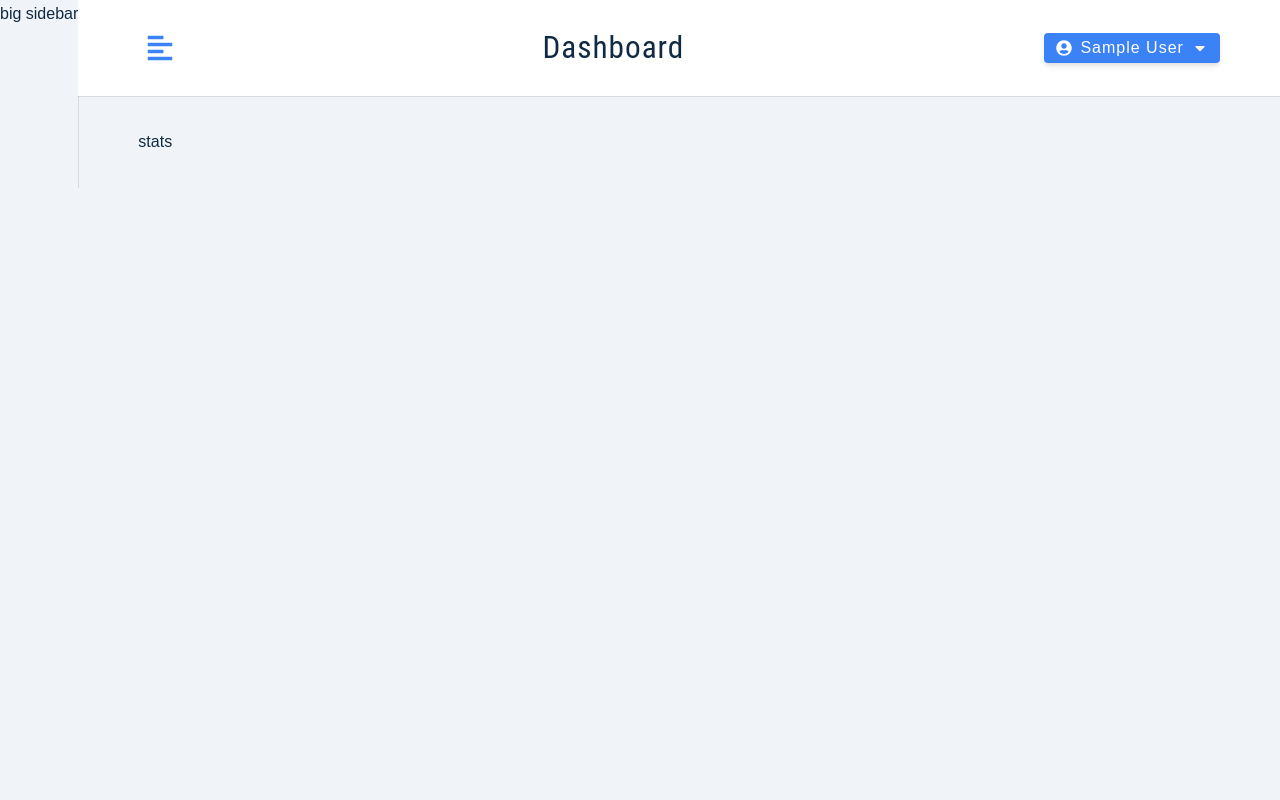
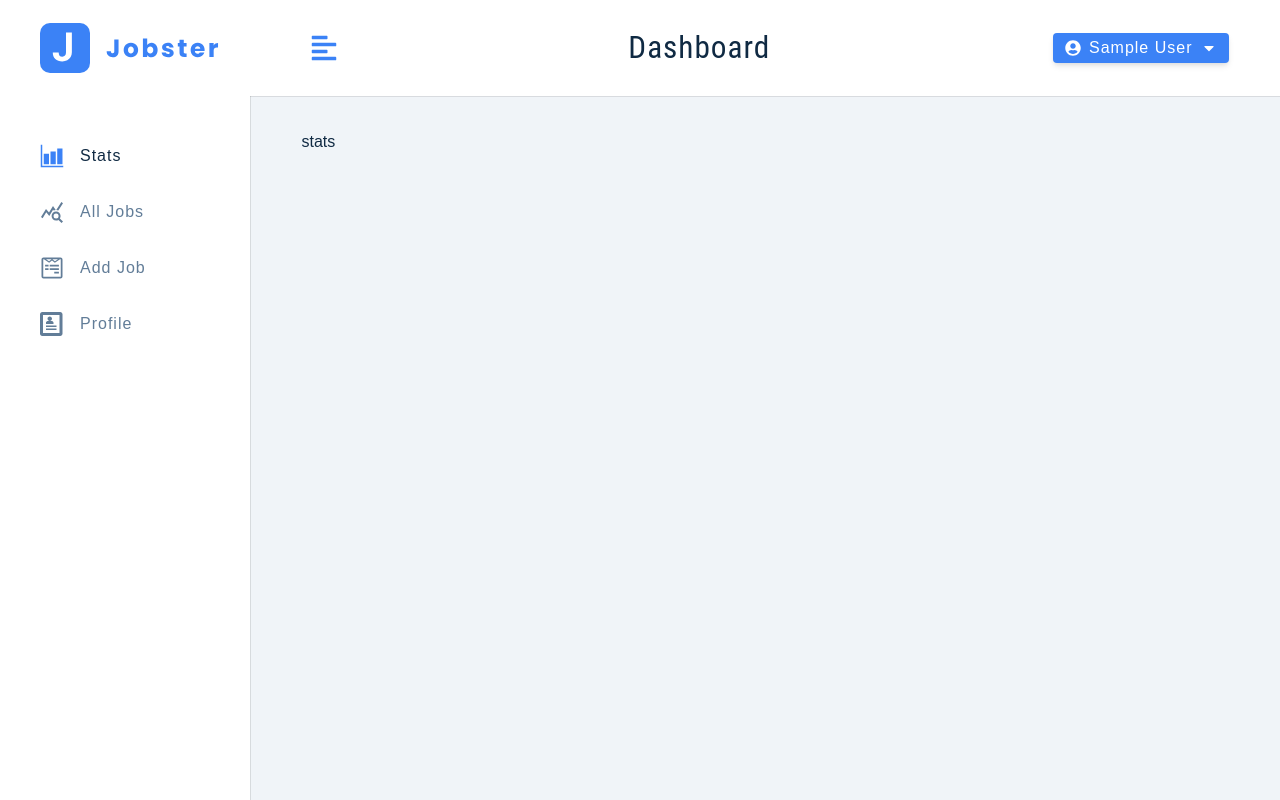
Before and after one commit to Aymen-s/Jobster, a React (Create React App) app: page / in a window 1280 px wide. Built offline with nearby package versions, Linux system fonts and the light colour scheme; sample sign-in values are in the browser's storage.

Commit message:
completing the navbar for both small and big screen

```diff
--- a/src/components/BigSidebar.js
+++ b/src/components/BigSidebar.js
@@ -1,6 +1,28 @@
+import NavLinks from "./NavLinks";
+import Logo from "../components/Logo";
 import Wrapper from "../assets/wrappers/BigSidebar";
-function BigSidebar() {
-  return <Wrapper>big sidebar</Wrapper>;
-}
+import { useSelector } from "react-redux";
+
+const BigSidebar = () => {
+  const { isSidebarOpen } = useSelector((store) => store.user);
+  return (
+    <Wrapper>
+      <div
+        className={
+          isSidebarOpen
+            ? "sidebar-container "
+            : "sidebar-container show-sidebar"
+        }
+      >
+        <div className="content">
+          <header>
+            <Logo />
+          </header>
+          <NavLinks />
+        </div>
+      </div>
+    </Wrapper>
+  );
+};
 
 export default BigSidebar;
--- /dev/null
+++ b/src/components/NavLinks.js
@@ -0,0 +1,28 @@
+import { NavLink } from "react-router-dom";
+import links from "../utils/links";
+
+const NavLinks = ({ toggleSidebar }) => {
+  return (
+    <div className="nav-links">
+      {links.map((link) => {
+        const { text, path, id, icon } = link;
+
+        return (
+          <NavLink
+            to={path}
+            key={id}
+            onClick={toggleSidebar}
+            className={({ isActive }) =>
+              isActive ? "nav-link active" : "nav-link"
+            }
+          >
+            <span className="icon">{icon}</span>
+            {text}
+          </NavLink>
+        );
+      })}
+    </div>
+  );
+};
+
+export default NavLinks;
--- a/src/components/SmallSidebar.js
+++ b/src/components/SmallSidebar.js
@@ -1,7 +1,36 @@
 import Wrapper from "../assets/wrappers/SmallSidebar";
+import { FaTimes } from "react-icons/fa";
 
-function SmallSidebar() {
-  return <Wrapper>small sidebar</Wrapper>;
-}
+import Logo from "./Logo";
+import { useSelector, useDispatch } from "react-redux";
+import { toggleSidebar } from "../features/user/userSlice";
+import NavLinks from "./NavLinks";
+
+export const SmallSidebar = () => {
+  const { isSidebarOpen } = useSelector((store) => store.user);
+  const dispatch = useDispatch();
+  const toggle = () => {
+    dispatch(toggleSidebar());
+  };
+  return (
+    <Wrapper>
+      <div
+        className={
+          isSidebarOpen ? "sidebar-container show-sidebar" : "sidebar-container"
+        }
+      >
+        <div className="content">
+          <button className="close-btn" onClick={toggle}>
+            <FaTimes />
+          </button>
+          <header>
+            <Logo />
+          </header>
+          <NavLinks toggleSidebar={toggle} />
+        </div>
+      </div>
+    </Wrapper>
+  );
+};
 
 export default SmallSidebar;
--- /dev/null
+++ b/src/utils/links.js
@@ -0,0 +1,33 @@
+import { IoBarChartSharp } from "react-icons/io5";
+import { MdQueryStats } from "react-icons/md";
+import { FaWpforms } from "react-icons/fa";
+import { ImProfile } from "react-icons/im";
+
+const links = [
+  {
+    id: 1,
+    text: "stats",
+    path: "/",
+    icon: <IoBarChartSharp />,
+  },
+  {
+    id: 2,
+    text: "all jobs",
+    path: "all-jobs",
+    icon: <MdQueryStats />,
+  },
+  {
+    id: 3,
+    text: "add job",
+    path: "add-job",
+    icon: <FaWpforms />,
+  },
+  {
+    id: 4,
+    text: "profile",
+    path: "profile",
+    icon: <ImProfile />,
+  },
+];
+
+export default links;
```
Also changed, not shown: 1 other file (tests, documents, lock files or other folders).
